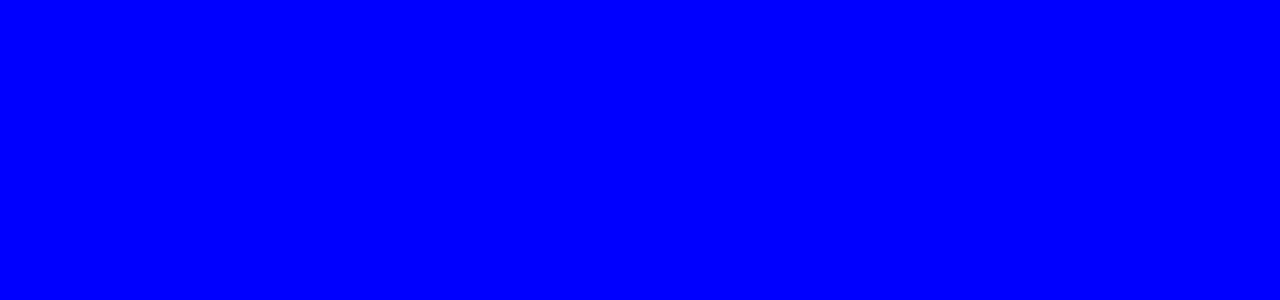
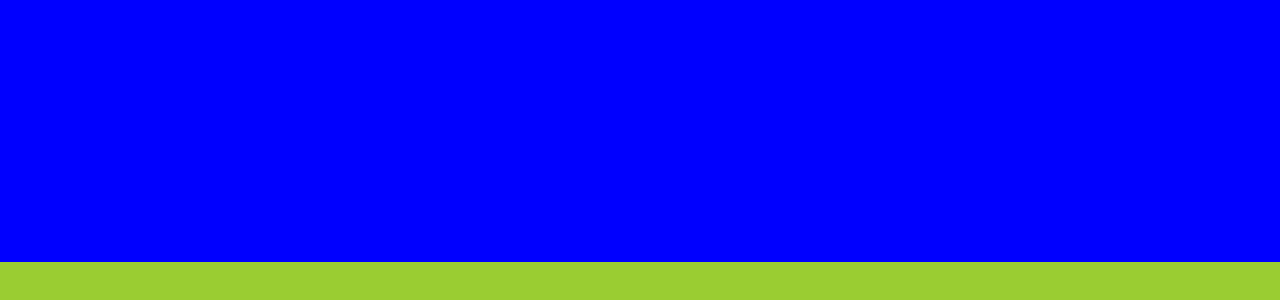
Before and after one commit to wolfbeark/music_player_test, a React (Create React App) app: page / in a window 1280 px wide. Shown: the part 538-838 px from the top of the page. After the commit the page ends 800 px from the top, so only its background shows below. Built offline with nearby package versions, Linux system fonts and the light colour scheme.

Commit message:
0225textTest5

```diff
--- a/src/App.css
+++ b/src/App.css
@@ -9,9 +9,8 @@
 :root {
   --vh: 100%;
   --vw: 100%;
-  --app-height: 100%;
+  --app-height: 150%;
   --cus-font: "BebasNeue";
-  --app-height-one: 100%;
 }
 
 * {
@@ -31,7 +30,7 @@ body {
   overflow-x: hidden;
   width: 100vw;
   height: 100vh;
-  height: calc(var(--app-height) * 1.5);
+  height: var(--app-height);
   display: flex;
   font-size: 1px;
   background-color: yellowgreen;
@@ -48,13 +47,12 @@ body {
   display: flex;
   background-color: whitesmoke;
   width: 100vw;
-  height: calc(var(--app-height) * 1.5);
+  height: var(--app-height);
   overflow-x: hidden;
-  touch-action: none;
 }
 .mContainer {
   width: 100%;
-  height: calc(var(--app-height) * 1.5);
+  height: var(--app-height);
   min-height: 100%;
   background-color: red;
   display: flex;
@@ -62,7 +60,6 @@ body {
   align-items: center;
   justify-content: flex-start;
   overflow-x: hidden;
-  touch-action: none;
 }
 /* .MobileBox {
   width: 100%;
--- a/src/App.js
+++ b/src/App.js
@@ -20,7 +20,6 @@ function App() {
   const appHeight = () => {
     const doc = document.documentElement
     doc.style.setProperty('--app-height', `${window.innerHeight}px`)
-    doc.style.setProperty('--app-height-one', `${(window.innerHeight) * 0.01}px`)
   }
   window.addEventListener('resize', appHeight)
   appHeight()
--- a/src/components/ChoicedSinger.js
+++ b/src/components/ChoicedSinger.js
@@ -30,7 +30,7 @@ function ChoicedSinger({data, num, isMobile}){
                     alt="/"
                     src={data[num].singerImg}
                     style={{
-                        boxShadow: `0px 0px 80rem 30rem ${data[num].imgShadow}`
+                        boxShadow: `0px 0px 30px 10px ${data[num].imgShadow}`
                     }}
                 />
                 <div className="nextSinger">
--- a/src/components/ChoicedSong.js
+++ b/src/components/ChoicedSong.js
@@ -12,7 +12,7 @@ function ChoicedSong({isMobile, data, num}){
                     >
                         <img alt="/"src={a.songImg}
                             style={{
-                                boxShadow: `0px 0px 20px 10px ${a.songImgShadow}`
+                                boxShadow: `0px 0px 10px 5px ${a.songImgShadow}`
                             }} />
                         <div className="choicedSong_desc">
                             <span>{a.songName}</span>
--- a/src/styles/choicedSinger.css
+++ b/src/styles/choicedSinger.css
@@ -86,7 +86,7 @@
   width: 50%;
   justify-content: center;
   align-items: center;
-  padding-left: 20px;
+  padding-left: 15px;
   letter-spacing: 3px;
 }
 .m_singerIntro .singerGenre {
--- a/src/styles/choicedSong.css
+++ b/src/styles/choicedSong.css
@@ -26,7 +26,7 @@
 .m_choicedSong .choicedSong_item img {
   width: 20%;
   height: 70%;
-  border-radius: 20px;
+  border-radius: 15px;
   margin-left: 5%;
 }
 .m_choicedSong .choicedSong_desc {
```
